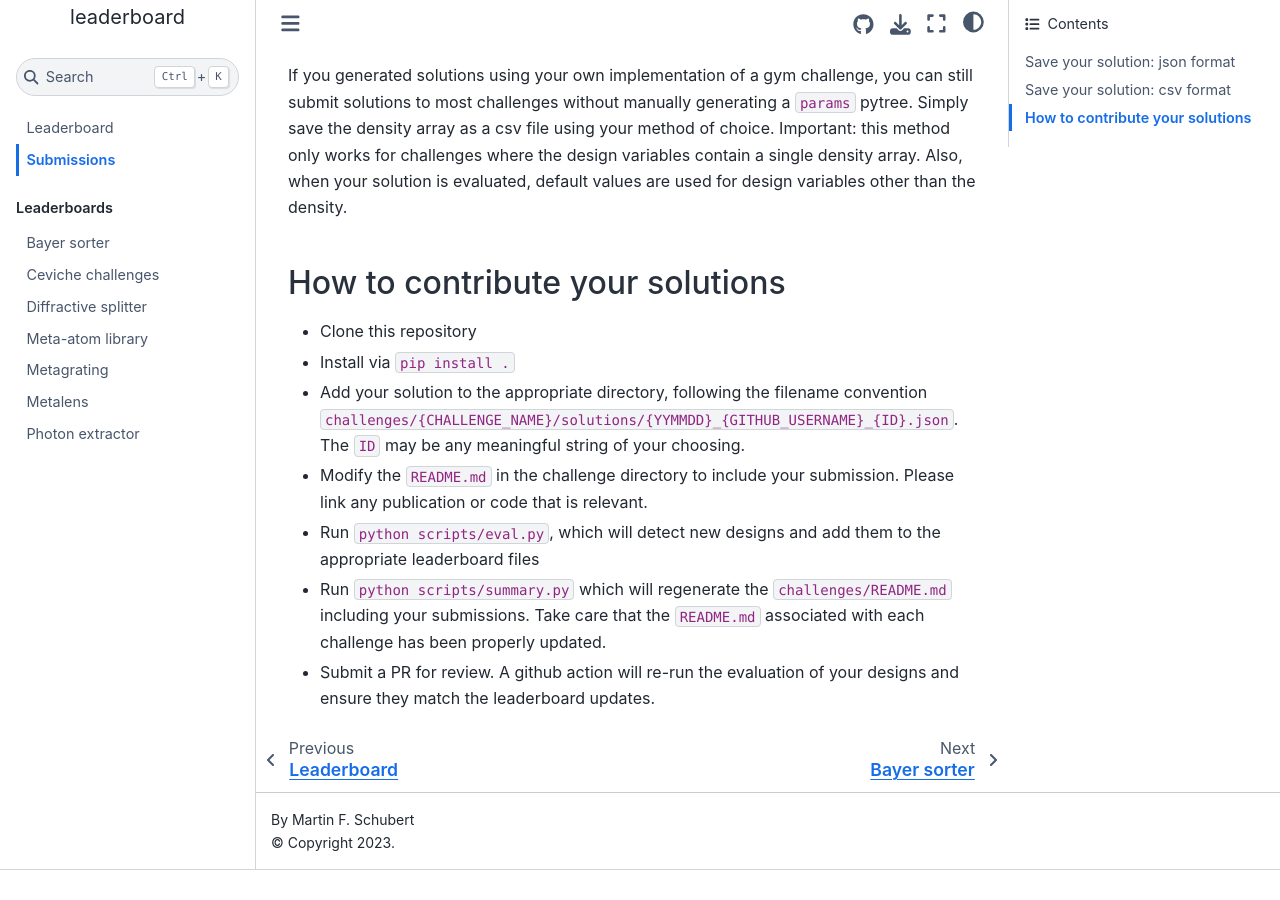
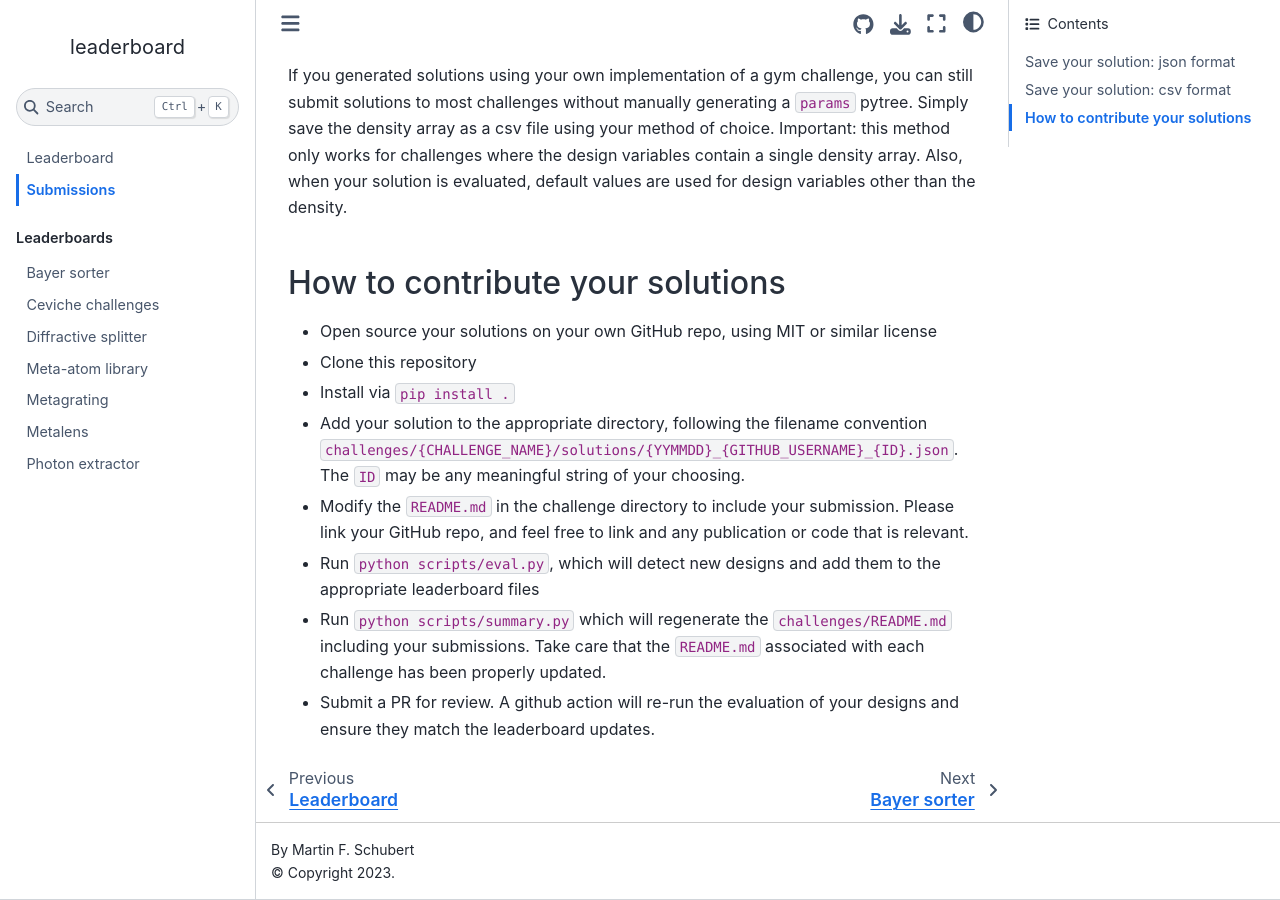
Before and after one commit to invrs-io/leaderboard, a Jupyter Book: the page built from docs/submissions.md, in a window 1280 px wide and 900 px high, scrolled down 513 px. Built offline with Jupyter Book 1.0.4 settings and Sphinx 7.4.7 and the Sphinx Book theme 1.1.4, drawn with Linux system fonts in a browser that asks for light colours; pages that are not in the unit, such as notebooks, are missing from menus; before the commit the page ends 1383 px from its top, so only the background shows below that.

Commit message:
update contribution workflow

```diff
--- a/docs/submissions.md
+++ b/docs/submissions.md
@@ -20,10 +20,11 @@
 
 ## How to contribute your solutions
 
+- Open source your solutions on your own GitHub repo, using MIT or similar license
 - Clone this repository
 - Install via `pip install .`
 - Add your solution to the appropriate directory, following the filename convention `challenges/{CHALLENGE_NAME}/solutions/{YYMMDD}_{GITHUB_USERNAME}_{ID}.json`. The `ID` may be any meaningful string of your choosing.
-- Modify the `README.md` in the challenge directory to include your submission. Please link any publication or code that is relevant.
+- Modify the `README.md` in the challenge directory to include your submission. Please link your GitHub repo, and feel free to link and any publication or code that is relevant.
 - Run `python scripts/eval.py`, which will detect new designs and add them to the appropriate leaderboard files
 - Run `python scripts/summary.py` which will regenerate the `challenges/README.md` including your submissions. Take care that the `README.md` associated with each challenge has been properly updated.
 - Submit a PR for review. A github action will re-run the evaluation of your designs and ensure they match the leaderboard updates.
```
